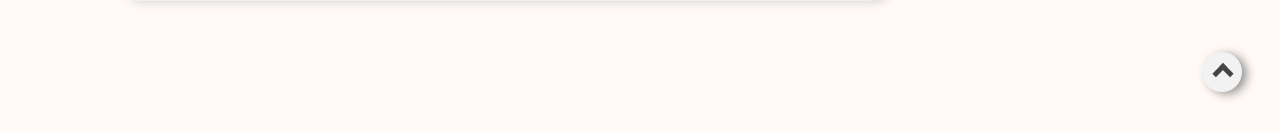
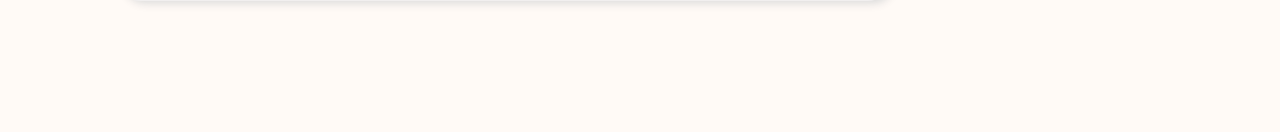
Before and after one commit to CAU-Celebrity/TheSignature-Web, a Django app: template UserAccount/templates/UserAccount/editInfo.html in a window 1280 px wide. Shown: the part 668-800 px from the top of the page. Run offline with Django 3.2, Linux system fonts and the light colour scheme; the template is opened without the code that fills it, so the values that code supplies are empty; some libraries are stand-ins or nearby versions.

Commit message:
Update: delete 'to top' button

```diff
--- a/theSignature/templates/theSignature/base.html
+++ b/theSignature/templates/theSignature/base.html
@@ -41,11 +41,11 @@
             </div>
         </div>
     </div>
-    <div class="toTop" onclick="goTop()">
-        <a class="arrow" href="">
-            <span></span>
-        </a>
-    </div>
+<!--    <div class="toTop" onclick="goTop()">-->
+<!--        <a class="arrow" href="">-->
+<!--            <span></span>-->
+<!--        </a>-->
+<!--    </div>-->
 <div>
 {% block content %}
 
```
